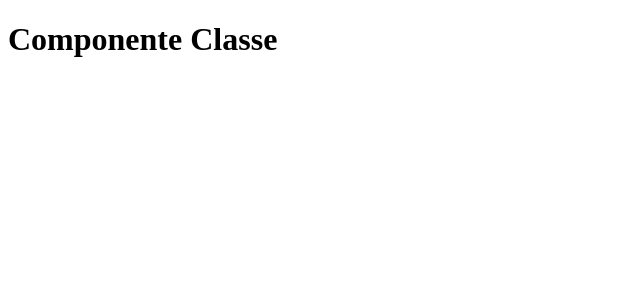
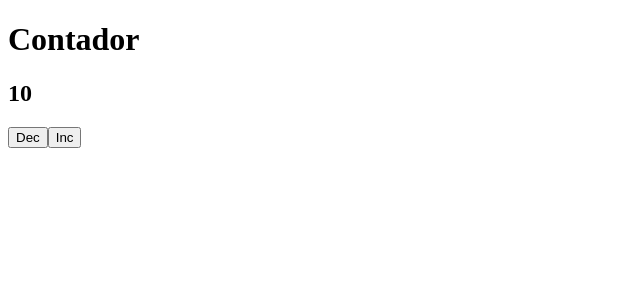
Before and after one commit to MilaChung/React_Exercises, a React (Create React App) app in the folder exercises/: page / in a window 1280 px wide. Shown: the top 300 px of the page, without its empty margins (0-640 px from the left). Built offline with nearby package versions, Linux system fonts and the light colour scheme.

Commit message:
Component with state, counter

```diff
--- a/exercises/src/components/classComponent.js
+++ b/exercises/src/components/classComponent.js
@@ -1,9 +1,24 @@
 import React, { Component } from 'react';
 
 export default class ClassComponent extends Component {
+    constructor(props) {
+        super(props)
+        this.state = { value: props.initialValue }
+    }
+
+    sum(delta) {
+        this.setState({ value: this.state.value + delta })
+    }
+
     render(){
         return (
-            <h1>{this.props.value}</h1>
+            <div>
+                <h1>{this.props.label}</h1>
+                <h2>{this.state.value}</h2>
+
+                <button onClick={() => this.sum(-1)}>Dec</button>
+                <button onClick={() => this.sum(1)}>Inc</button>
+            </div>
         )
     }
 }
--- a/exercises/src/index.js
+++ b/exercises/src/index.js
@@ -3,6 +3,6 @@ import ReactDOM from 'react-dom';
 import ClassComponent from './components/classComponent';
 
 ReactDOM.render(
-  <ClassComponent value='Componente Classe' />,
+  <ClassComponent label='Contador' initialValue={10} />,
   document.getElementById('root')
 );
```
